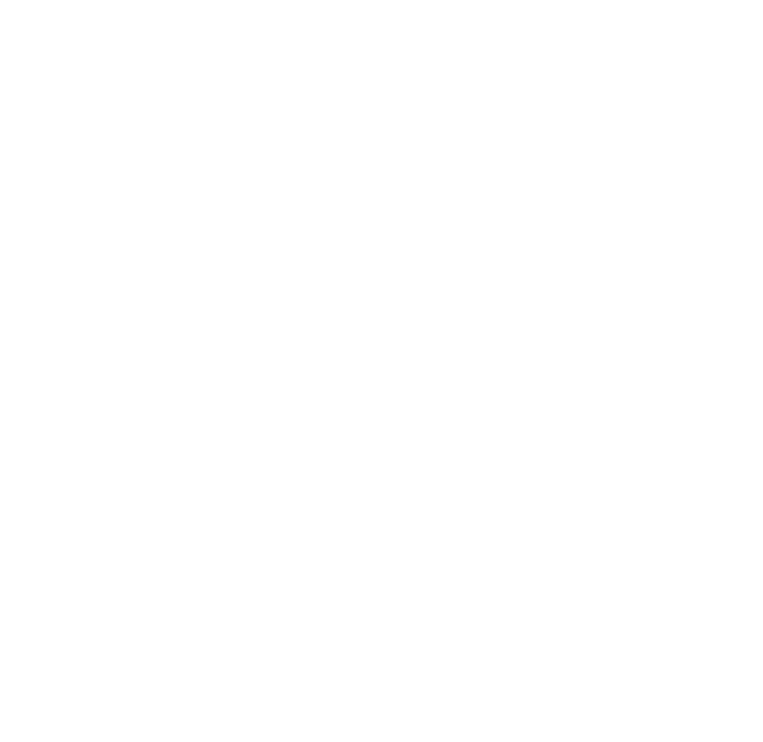
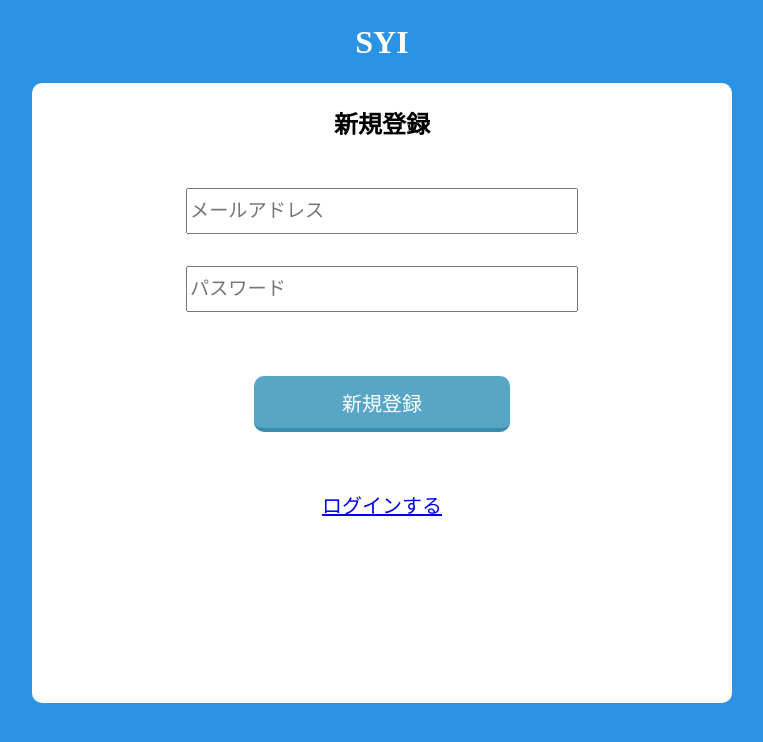
Before and after one commit to Atsuhiro416/syi_vue, a Vue app: page /signup in a window 1280 px wide. Before the commit this address had no page. Shown: the top 742 px of the page, without its empty margins (258-1021 px from the left). Built offline with nearby package versions, Linux system fonts and the light colour scheme.

Commit message:
新規登録画面作成

```diff
--- a/src/router/index.ts
+++ b/src/router/index.ts
@@ -1,5 +1,6 @@
 import { createRouter, createWebHistory, RouteRecordRaw } from "vue-router";
 import Home from "../views/Home.vue";
+import Signup from "../views/Signup.vue";
 
 const routes: Array<RouteRecordRaw> = [
   {
@@ -8,13 +9,9 @@
     component: Home,
   },
   {
-    path: "/about",
-    name: "About",
-    // route level code-splitting
-    // this generates a separate chunk (about.[hash].js) for this route
-    // which is lazy-loaded when the route is visited.
-    component: () =>
-      import(/* webpackChunkName: "about" */ "../views/About.vue"),
+    path: "/signup",
+    name: "Signup",
+    component: Signup,
   },
 ];
 
--- a/src/views/Home.vue
+++ b/src/views/Home.vue
@@ -1,7 +1,7 @@
 <template>
   <div class="home">
     <h1 class="home__logo">SYI</h1>
-    <auth-form :link-name="name" @button-action="login">
+    <auth-form :link-name="linkName" @button-action="login">
       <template #cardTitle>ログイン</template>
       <template #buttonName>ログイン</template>
       <template #link>アカウントを作る</template>
@@ -16,7 +16,7 @@
 export default defineComponent({
   data() {
     return {
-      name: "About",
+      linkName: "Signup",
       email: "",
       password: "",
     };
--- a/src/views/About.vue
+++ b/src/views/Signup.vue
@@ -1,10 +1,10 @@
 <template>
-  <div class="about">
-    <h1 class="about__logo">SYI</h1>
-    <auth-form :link-name="name" @button-action="about">
-      <template #cardTitle>about</template>
-      <template #buttonName>about</template>
-      <template #link>about</template>
+  <div class="signup">
+    <h1 class="signup__logo">SYI</h1>
+    <auth-form :link-name="linkName" @button-action="signup">
+      <template #cardTitle>新規登録</template>
+      <template #buttonName>新規登録</template>
+      <template #link>ログインする</template>
     </auth-form>
   </div>
 </template>
@@ -16,12 +16,12 @@
 export default defineComponent({
   data() {
     return {
-      name: "Home",
+      linkName: "Home",
     };
   },
   methods: {
-    about(email: string, password: string) {
-      console.log("about");
+    signup(email: string, password: string) {
+      console.log("signup");
     },
   },
   components: {
@@ -46,7 +46,7 @@
   }
 }
 
-.about {
+.signup {
   text-align: center;
   background-color: lighten(#125d98, 20%);
   height: 100%;
```
